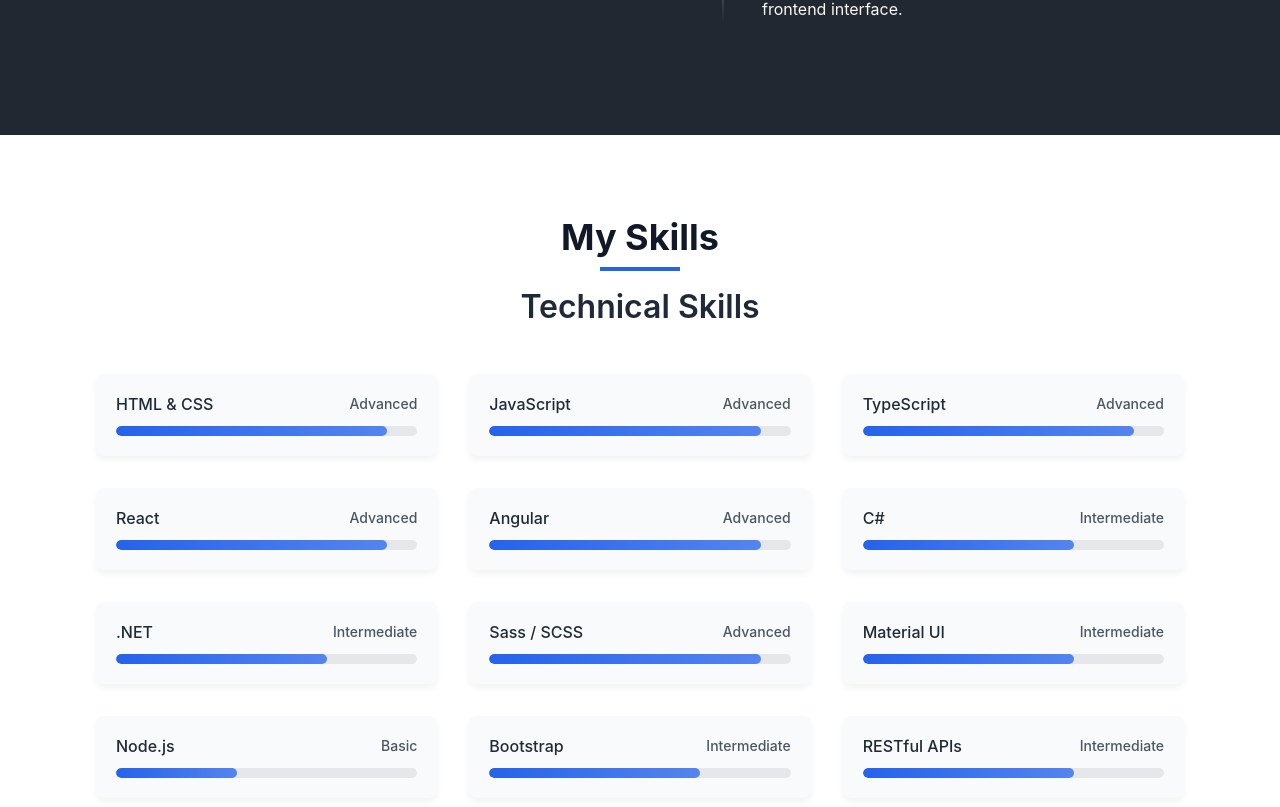
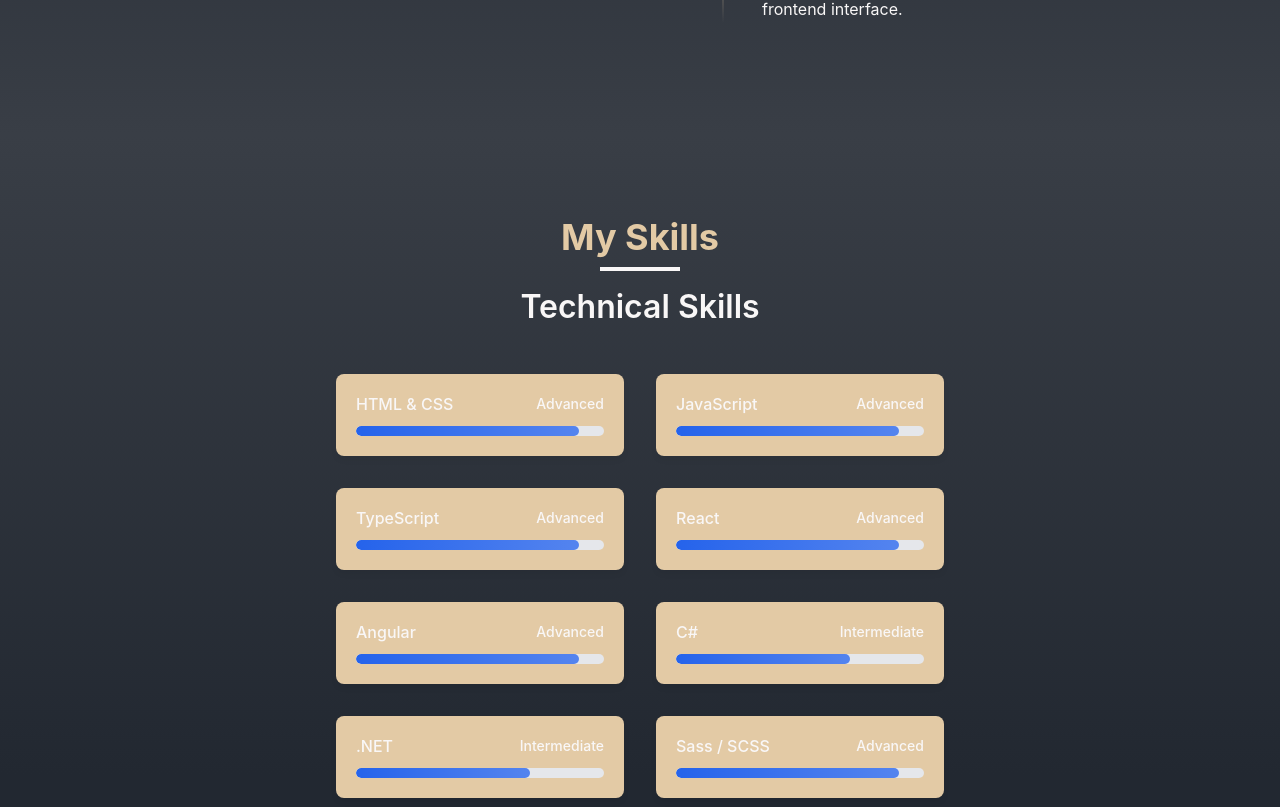
Before and after one commit to WalidcoDaoud/Portfolio, an Angular app: page / in a window 1280 px wide. Shown: the part 1553-2360 px from the top of the page. Built offline with nearby package versions, Linux system fonts and the light colour scheme.

Commit message:
feature: skills dark mode

```diff
--- a/src/app/components/sections/skills/skills.component.sass
+++ b/src/app/components/sections/skills/skills.component.sass
@@ -2,9 +2,10 @@
 @use 'sass:color'
 
 .skills-section
-  max-width: 80rem
+  // max-width: 80rem
   margin: 0 auto
-  padding: 5rem
+  padding: 5rem 20rem
+  transition: all 0.3s ease
 
   .skills-container
     text-align: center
@@ -15,12 +16,14 @@
       color: skills.$gray-900
       margin: 0
       font-weight: 700
+      transition: all 0.3s ease
 
     .line
       margin: 0.5rem auto 1rem auto
       height: 0.25rem
       width: 5rem
       background-color: skills.$primary-color
+      transition: all 0.3s ease
 
     .technical-skills-section
       margin-bottom: 4rem
@@ -31,6 +34,7 @@
         color: skills.$technical-description-color
         margin-bottom: 2rem
         text-align: center
+        transition: all 0.3s ease
 
       .skills-grid
         display: grid
@@ -44,6 +48,7 @@
           border-radius: 0.5rem
           box-shadow: 0 4px 6px rgba(0, 0, 0, 0.05)
           transition: transform 0.2s ease
+          transition: all 0.3s ease
 
           &:hover
             transform: translateY(-4px)
@@ -58,11 +63,13 @@
               color: skills.$technical-description-color
               font-weight: 500
               font-size: 1rem
+              transition: all 0.3s ease
 
             .skill-level
               color: skills.$gray-600
               font-size: 0.875rem
               font-weight: 500
+              transition: all 0.3s ease
 
           .skill-bar-background
             width: 100%
@@ -70,6 +77,7 @@
             border-radius: 9999px
             height: 0.625rem
             overflow: hidden
+            transition: all 0.3s ease
 
             .skill-bar-fill
               background: linear-gradient(90deg, skills.$primary-color, color.adjust(skills.$primary-color, $lightness: 10%))
--- a/src/styles.sass
+++ b/src/styles.sass
@@ -115,11 +115,12 @@
         background-color: #2a3e4c !important
 
   // ======================
-  // Header
+  // Header Section
   // ======================
 
   .header-section
-    background-color: $dark-secondary-background !important
+    background: linear-gradient(to top, $dark-background 50%, $dark-secondary-background 100%) !important
+    // background-color: $dark-secondary-background !important
 
     .header-text
       color: $dark-header-text !important
@@ -138,11 +139,12 @@
       border: 4px solid $dark-header-beige !important
 
   // ======================
-  // About
+  // About Section
   // ======================
 
   .about-container
-    background-color: $dark-background !important
+    background: linear-gradient(to top, $dark-secondary-background 0%, $dark-background 50%) !important
+    // background-color: $dark-background !important
 
     .title
       color: $dark-about-beige !important
@@ -186,3 +188,31 @@
 
       strong
         color: $dark-about-beige !important
+
+  // ======================
+  // Skills Section
+  // ======================
+
+  .skills-section
+    background: linear-gradient(to top, $dark-background 50%, $dark-secondary-background 100%) !important
+
+    .title
+      color: $dark-about-beige !important
+
+    .line
+      background-color: $dark-about-text !important
+
+    .technical-skills-title
+      color: $dark-about-text !important
+
+    .skill-card
+      background-color: $dark-about-beige !important
+
+    .skill-name
+      color: $dark-about-text !important
+
+    .skill-level
+      color: $dark-about-text !important
+
+    .skill-bar-background
+      background-color: $dark-secondary-background
```
